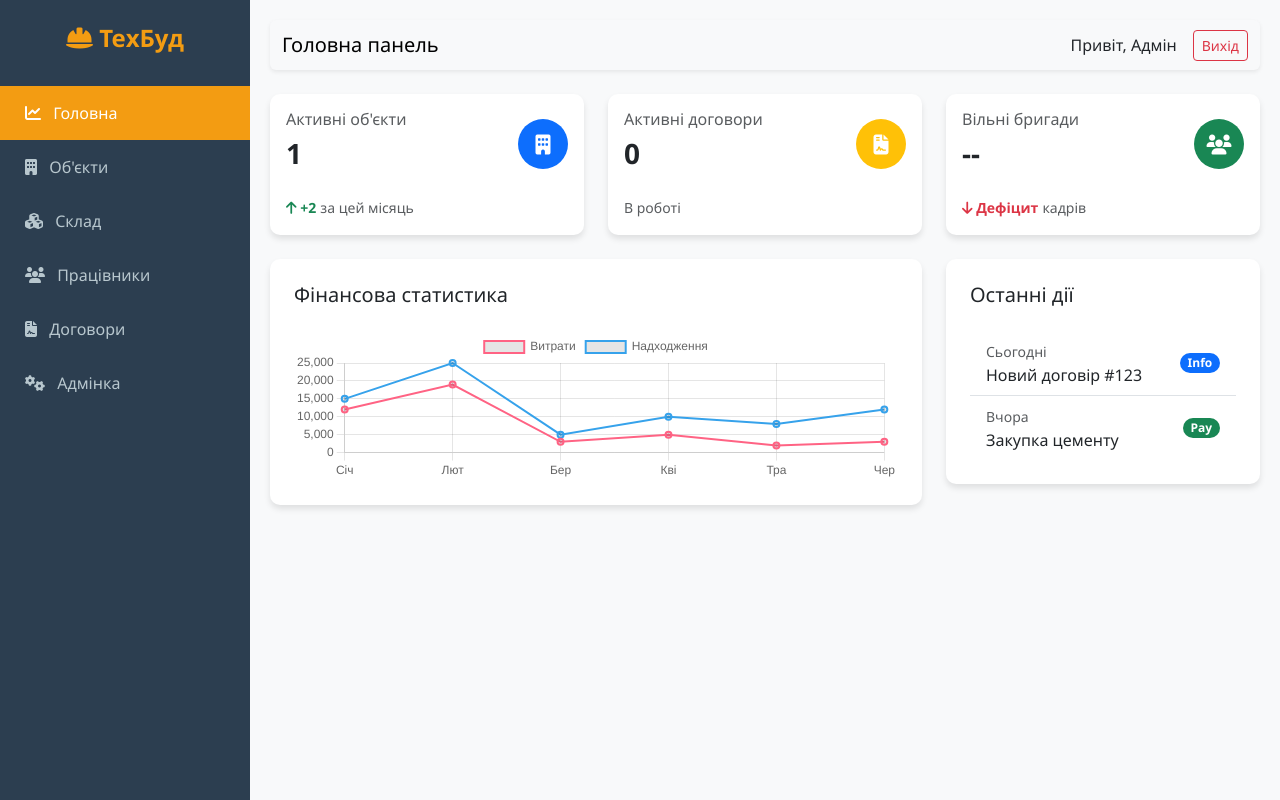
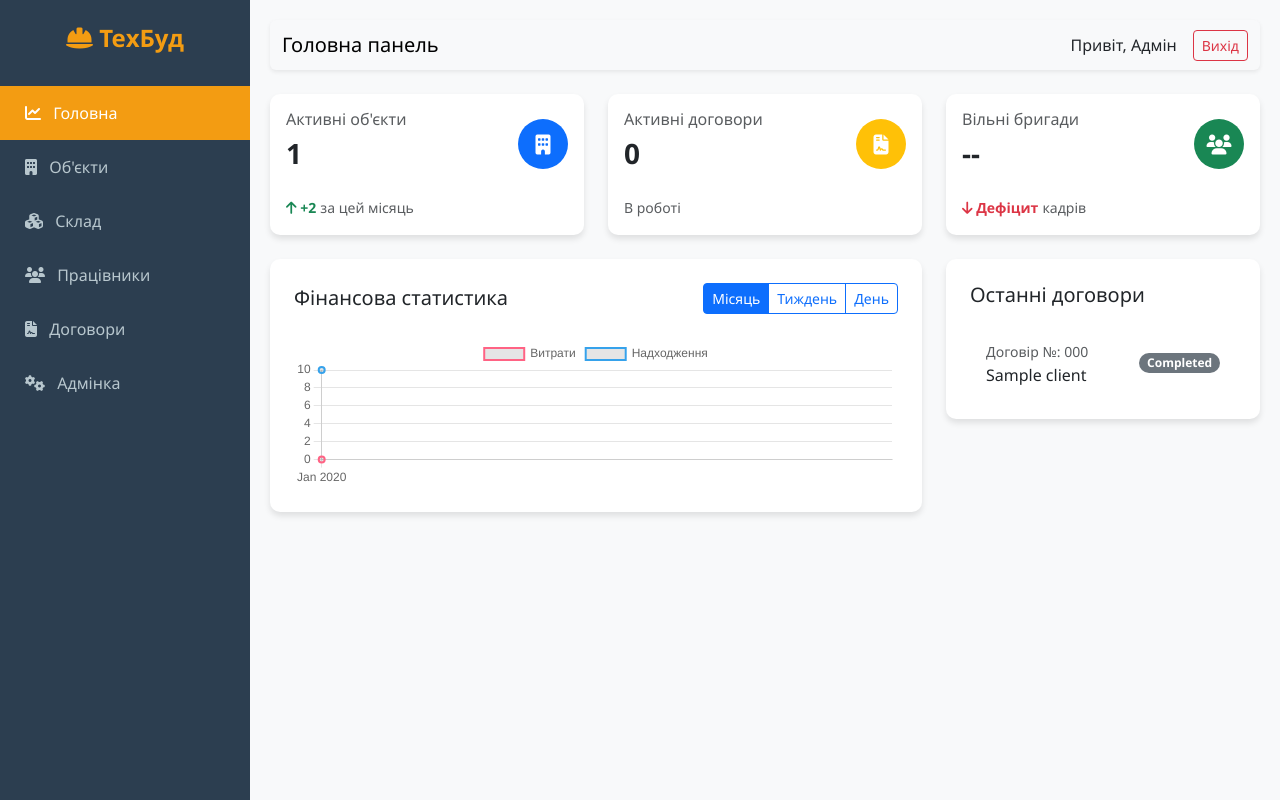
Before and after one commit to Algrolnx/techbudstroy, a Django app: page / in a window 1280 px wide. Run offline with Django 5.2, Linux system fonts and the light colour scheme; tables that the repository leaves empty hold one stand-in row (values such as "Sample post").

Commit message:
added functional diagram and widgets

```diff
--- a/techbudstroy/core/models.py
+++ b/techbudstroy/core/models.py
@@ -108,7 +108,7 @@ class Payment(models.Model):
     contract = models.ForeignKey(Contract, on_delete=models.CASCADE )
 
     def __str__(self):
-        return f'{self.payment_type_display()} - {self.amount}'
+        return f'{self.get_payment_type_display()} - {self.amount}'
 
 class AuditLog(models.Model):
     employee = models.ForeignKey(Employee, on_delete=models.SET_NULL, null=True)
--- a/techbudstroy/core/templates/core/dashboard.html
+++ b/techbudstroy/core/templates/core/dashboard.html
@@ -66,28 +66,39 @@
 <div class="row">
     <div class="col-md-8">
         <div class="card card-custom p-4">
-            <h5 class="card-title mb-4">Фінансова статистика</h5>
+            <div class="d-flex justify-content-between align-items-center mb-4">
+                <h5 class="card-title mb-0">Фінансова статистика</h5>
+                <div class="btn-group" role="group">
+                    <a href="?period=month"
+                        class="btn btn-sm btn-outline-primary {% if current_period == 'month' %}active{% endif %}">Місяць</a>
+                    <a href="?period=week"
+                        class="btn btn-sm btn-outline-primary {% if current_period == 'week' %}active{% endif %}">Тиждень</a>
+                    <a href="?period=day"
+                        class="btn btn-sm btn-outline-primary {% if current_period == 'day' %}active{% endif %}">День</a>
+                </div>
+            </div>
             <canvas id="financeChart" height="150"></canvas>
         </div>
     </div>
     <div class="col-md-4">
         <div class="card card-custom p-4">
-            <h5 class="card-title mb-4">Останні дії</h5>
+            <h5 class="card-title mb-4">Останні договори</h5>
             <ul class="list-group list-group-flush">
+                {% for item in latest_payments %}
                 <li class="list-group-item d-flex justify-content-between align-items-center">
                     <div>
-                        <small class="text-muted">Сьогодні</small><br>
-                        Новий договір #123
+                        <small class="text-muted">Договір №: {{ item.contract_number }}</small><br>
+                        {{ item.client.name }}
                     </div>
-                    <span class="badge bg-primary rounded-pill">Info</span>
+                    {% if item.status == 'Active' %}
+                    <span class="badge bg-success rounded-pill">Active</span>
+                    {% else %}
+                    <span class="badge bg-secondary rounded-pill">{{ item.status }}</span>
+                    {% endif %}
                 </li>
-                <li class="list-group-item d-flex justify-content-between align-items-center">
-                    <div>
-                        <small class="text-muted">Вчора</small><br>
-                        Закупка цементу
-                    </div>
-                    <span class="badge bg-success rounded-pill">Pay</span>
-                </li>
+                {% empty %}
+                <li class="list-group-item text-muted">Немає останніх договорів</li>
+                {% endfor %}
             </ul>
         </div>
     </div>
@@ -96,26 +107,42 @@
 <script src="https://cdn.jsdelivr.net/npm/chart.js"></script>
 <script>
     const ctx = document.getElementById('financeChart').getContext('2d');
+
+    const labels = {{ chart_labels | safe }};
+    const incomeData = {{ income_data| safe }};
+    const expenseData = {{ expense_data| safe }};
+
     const myChart = new Chart(ctx, {
         type: 'line',
         data: {
-            labels: ['Січ', 'Лют', 'Бер', 'Кві', 'Тра', 'Чер'],
+            labels: labels,
             datasets: [{
                 label: 'Витрати',
-                data: [12000, 19000, 3000, 5000, 2000, 3000],
+                data: expenseData,
                 borderColor: 'rgba(255, 99, 132, 1)',
-                borderWidth: 2
+                borderWidth: 2,
+                fill: false
             }, {
                 label: 'Надходження',
-                data: [15000, 25000, 5000, 10000, 8000, 12000],
+                data: incomeData,
                 borderColor: 'rgba(54, 162, 235, 1)',
-                borderWidth: 2
+                borderWidth: 2,
+                fill: false
             }]
         },
         options: {
             responsive: true,
             plugins: {
                 legend: { position: 'top' },
+            },
+            interaction: {
+                mode: 'index',
+                intersect: false,
+            },
+            scales: {
+                y: {
+                    beginAtZero: true
+                }
             }
         }
     });
--- a/techbudstroy/core/views.py
+++ b/techbudstroy/core/views.py
@@ -1,17 +1,62 @@
 from django.shortcuts import render, get_object_or_404
+from django.db.models import Sum
+from django.db.models.functions import TruncMonth, TruncWeek, TruncDay
 from .models import (
     ConstructionObject, Material,
-    Employee, Contract
+    Employee, Contract, Payment
 )
 
 def dashboard(request):
     total_objects = ConstructionObject.objects.count()
     active_contracts = Contract.objects.filter(status='Active').count()
 
+    period = request.GET.get('period', 'month')
+
+    if period == 'week':
+        trunc_func = TruncWeek('payment_date')
+        date_format = '%Y-%U'
+    elif period == 'day':
+        trunc_func = TruncDay('payment_date')
+        date_format = '%d %b'
+    else:
+        trunc_func = TruncMonth('payment_date')
+        date_format = '%b %Y'
+
+    payments = Payment.objects.annotate(period=trunc_func).values('period', 'payment_type').annotate(total=Sum('amount')).order_by('period')
+
+    labels = []
+    income_data = []
+    expense_data = []
+
+    data_map = {}
+
+    for p in payments:
+        date_label = p['period'].strftime(date_format)
+        if date_label not in data_map:
+            data_map[date_label] = {'IN': 0, 'OUT': 0}
+
+        if p['payment_type'] == 'IN':
+            data_map[date_label]['IN'] += float(p['total'])
+        else:
+            data_map[date_label]['OUT'] += float(p['total'])
+
+    for label, values in data_map.items():
+        labels.append(label)
+        income_data.append(values['IN'])
+        expense_data.append(values['OUT'])
+
+    latest_payments = Contract.objects.order_by('-id')[:5]
+
     context = {
         'total_objects': total_objects,
         'active_contracts': active_contracts,
+        'chart_labels': labels,
+        'income_data': income_data,
+        'expense_data': expense_data,
+        'latest_payments': latest_payments,
+        'current_period': period
     }
+
     return render(request, 'core/dashboard.html', context)
 
 def object_list(request):
```
